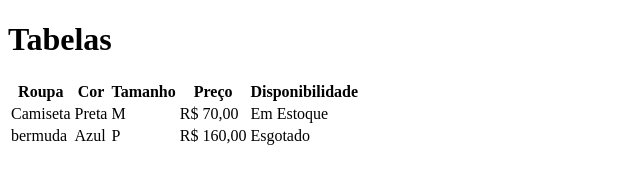
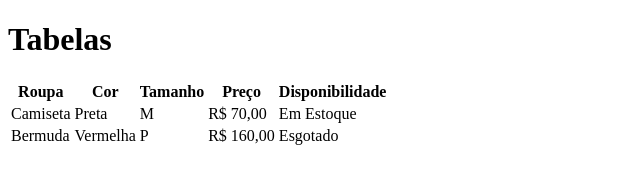
Before and after one commit to pk-hue/aula-tabela, a plain HTML site: page index.html in a window 1280 px wide. Shown: the whole page, without its empty margins (0-640 px from the left). Drawn offline with Linux system fonts and the light colour scheme.

Commit message:
trocado de azul para vermelho

```diff
--- a/index.html
+++ b/index.html
@@ -27,8 +27,8 @@
             <td>Em Estoque</td>
         </tr>
         <tr>
-            <td>bermuda</td>
-            <td>Azul</td>
+            <td>Bermuda</td>
+            <td>Vermelha</td>
             <td>P</td>
             <td>R$ 160,00</td>
             <td>Esgotado</td>
```
